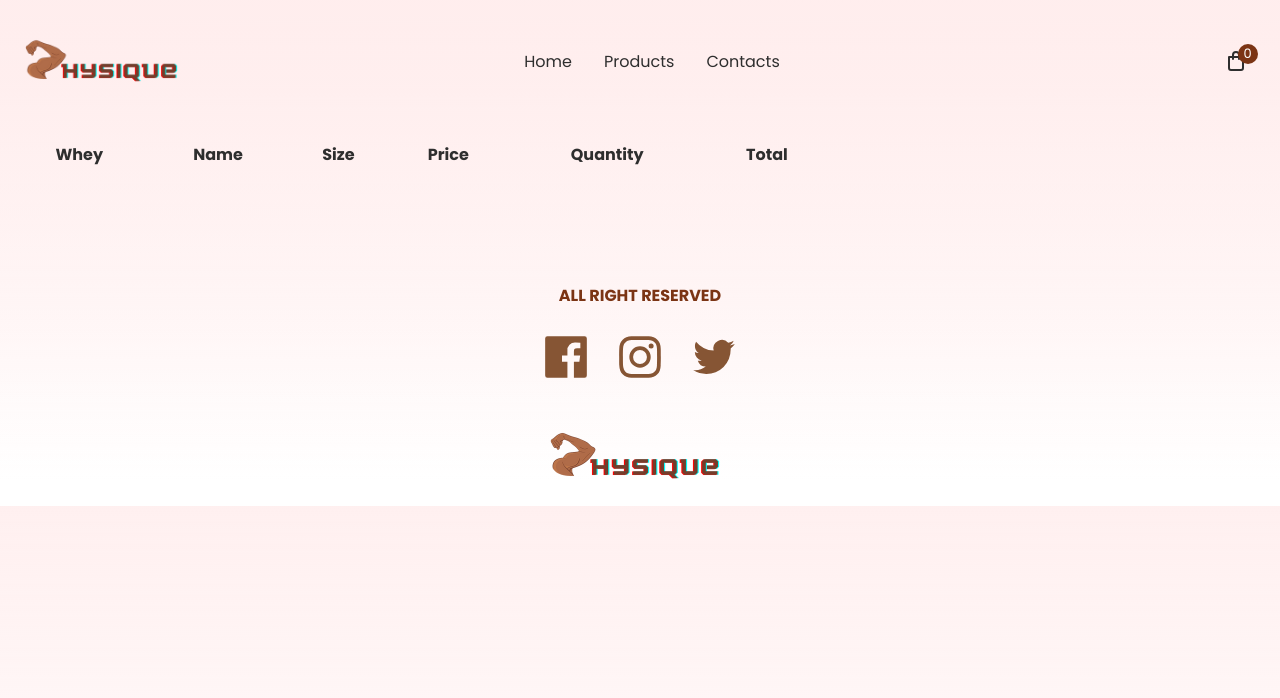
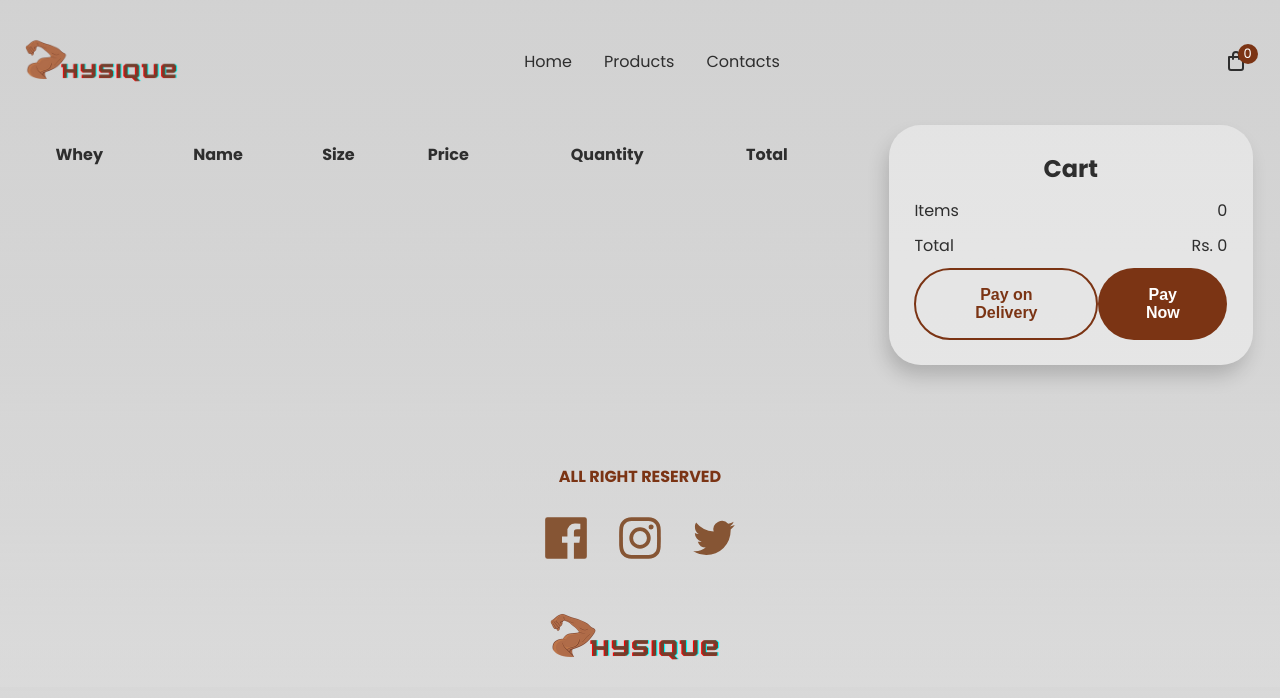
Before and after one commit to Vikashup2109/Physique, a Next.js app: page /cart in a window 1280 px wide. Shown: the top 698 px of the page. Built offline with nearby package versions, Linux system fonts and the light colour scheme.

Commit message:
Cart Modified Added Summary

```diff
--- a/components/header.jsx
+++ b/components/header.jsx
@@ -21,7 +21,8 @@ export default function Header() {
             {/* Mid Side */}
             <div>
                 <ul className={css.midSide}>
-                    <li>Home</li>
+                    <li>
+                        <Link href="/.." >Home</Link></li>
                     <li>Products</li>
                     <li>Contacts</li>
                 </ul>
--- a/pages/cart.js
+++ b/pages/cart.js
@@ -4,6 +4,7 @@ import css from "../styles/Cart.module.css"
 import { urlFor } from "../lib/client";
 import Image from "next/image";
 import toast, { Toaster } from "react-hot-toast";
+import EmptyCart from "../assets/EmptyCart.png"
 
 export default function Cart() {
     const CartData = useStore((state) => state.cart)
@@ -13,10 +14,13 @@ export default function Cart() {
         toast.error("Item Removed")
     }
 
+    const total = () => CartData.wheys.reduce((a,b) => a + b.quantity * b.price, 0)
+
+
     return (
         <Layout>
-            <div className={css.container}>
 
+            <div className={css.CartContainer}>
                 <div className={css.details}>
                     <table className={css.table}>
                         <thead>
@@ -82,9 +86,127 @@ export default function Cart() {
                 </div>
 
                 <div className={css.summary}>
-
+                    <span>Cart</span>
+                    <div className={css.CartSummary}>
+                        <div>
+                            <span>Items</span>
+                            <span>{CartData.wheys.length}</span>
+                        </div>
+                        <div>
+                            <span>Total</span>
+                            <span>Rs. {total()}</span>
+                        </div>
+                        <div className={css.buttons}>
+                            <button className="btn">Pay on Delivery</button>
+                            <button className="btn">Pay Now</button>
+                        </div>
+                    </div>
                 </div>
             </div>
+
+                {/* Ternary Operator */}
+                    {/* {(CartData.wheys.length > 0) ? */}
+                    {/* // <div></div> */}
+                            {/* CartData.wheys.map((whey, i) =>{
+
+                                const src = urlFor(whey.image).url()
+
+                                return (
+                                    <div className={css.CartContainer}>
+                                        <div className={css.details}>
+                                            <table className={css.table}>
+                                            <thead>
+                                                <th>Whey</th>
+                                                <th>Name</th>
+                                                <th>Size</th>
+                                                <th>Price</th>
+                                                <th>Quantity</th>
+                                                <th>Total</th>
+                                                <th></th>
+                                            </thead>
+                                            <tbody className={css.tableBody}>
+
+                                                        <tr key={i}>
+                                                            <td className={css.ImageTd}>
+                                                                <Image
+                                                                loader = {()=> src}
+                                                                src={src}
+                                                                alt=""
+                                                                objectFit = "cover"
+                                                                width={60}
+                                                                height={60}/>
+                                                            </td>
+
+                                                            <td>
+                                                                {whey.name}
+                                                            </td>
+
+                                                            <td>
+                                                                {
+                                                                    whey.size === 0 ?
+                                                                    "497 g" :
+                                                                    whey.size === 1 ?
+                                                                    "997 g" :
+                                                                    "1997g"
+                                                                }
+                                                            </td>
+
+                                                            <td>
+                                                                {whey.price}
+                                                            </td>
+
+                                                            <td>
+                                                                {whey.quantity}
+                                                            </td>
+
+                                                            <td>
+                                                                {whey.price * whey.quantity}
+                                                            </td>
+                                                            <td className={css.RemoveItem}
+                                                            onClick = {()=> handleRemoveItems(i)}
+                                                            >X</td>
+                                                        </tr>
+                                            </tbody>
+                                            </table>
+                                        </div>
+                                        <div className={css.summary}>
+                                            <span>Cart</span>
+                                            <div className={css.CartSummary}>
+                                                <div>
+                                                    <span>Items</span>
+                                                    <span>{CartData.wheys.length}</span>
+                                                </div>
+                                                <div>
+                                                    <span>Total</span>
+                                                    <span>Rs. {total()}</span>
+                                                </div>
+                                            </div> */}
+
+                                            {/* Payment Buttons */}
+                                            {/* <div className={css.buttons}>
+                                                <button className="btn">Pay on Delivery</button>
+                                                <button className="btn">Pay Now</button>
+                                            </div>
+                                        </div>
+                                    </div>
+                                )
+                                    })
+
+                        // </div>
+                    :
+                     <div className={css.EmptyCart}>
+                        <Image
+                        src={EmptyCart}
+                        alt= ""
+                        objectFit="cover"
+                         />
+                        <div className={css.EmptyCartText}>
+                        <span><span style={{color: "var(--themeBrown)"}}>See,</span>Your Cart is Getting Upset</span>
+                        <span>Let's add some items</span>
+                        <span>And make Your Cart <span style={{color: "var(--themeBrown)"}}>Happy</span></span>
+                        </div>
+                     </div>
+                    }            */}
             <Toaster />
         </Layout>
     )
--- a/pages/index.js
+++ b/pages/index.js
@@ -15,7 +15,7 @@ export default function Home({wheys}) {
         <Head>
           <title>PHYSIQUE | HOME</title>
           <meta name="description" content="Generated by create next app" />
-          <link rel="icon" href="/Logo.png" />
+          <link rel="icon" href="/Fevicon.png" />
         </Head>
         {/* body */}
         <main>
--- a/styles/Cart.module.css
+++ b/styles/Cart.module.css
@@ -1,8 +1,9 @@
-.container {
+.CartContainer {
     padding: 0.2rem;
     display: grid;
     grid-template-columns: 2.2fr 1fr;
     gap: 2rem;
+    /* position: ; */
 }
 
 .table {
@@ -28,9 +29,91 @@
 }
 
 .RemoveItem {
-    color: #F54748;
+    color: #f34242;
     /* font-weight: bold; */
     cursor: pointer;
     padding: 0;
     margin: 0;
 }
+
+.EmptyCart {
+    justify-content: center;
+    justify-items: center;
+    display: flex;
+    /* flex-direction: column; */
+    align-items: center;
+    gap: 5rem;
+}
+
+.EmptyCartText {
+    display: flex;
+    flex-direction: column;
+    justify-content: center;
+    align-items: center;
+    gap: 1rem;
+}
+
+.EmptyCartText > :nth-child(1) {
+    font-size: 2rem;
+    font-weight: bold;
+}
+
+.EmptyCartText > :nth-child(2) {
+    font-size: 1.5rem;
+    font-weight: bold;
+    color: var(--themeBrown);
+}
+
+.EmptyCartText > :nth-child(3)> span {
+    opacity: 100%;
+}
+
+.EmptyCartText > :nth-child(3) {
+    font-size: 2rem;
+    font-weight: bold;
+    color: --gray;
+    opacity: 90%;
+}
+
+.summary {
+    margin-right: 1.5rem;
+    display: flex;
+    flex-direction: column;
+    align-items: center;
+    justify-content: space-between;
+    height: 15rem;
+    padding: 1.6rem;
+    background-color: rgba(255, 255, 255, 0.38);
+    box-shadow: var(--shadow);
+    border-radius: 2rem;
+}
+
+.summary > span {
+    font-weight: bold;
+    font-size: 1.5rem;
+}
+
+.CartSummary{
+    width: 100%;
+    display: flex;
+    flex-direction: column;
+    gap: 0.6rem;
+}
+
+.CartSummary > div {
+    display: flex;
+    justify-content: space-between;
+}
+
+.buttons > * {
+    font-size: 1rem;
+    padding-left: 2rem;
+    padding-right: 2rem;
+    font-weight: bold;
+}
+
+.buttons > :nth-child(1) {
+    background-color: transparent;
+    color: var(--themeBrown);
+    border: 2px solid var(--themeBrown);
+}
--- a/styles/Header.module.css
+++ b/styles/Header.module.css
@@ -24,7 +24,7 @@
 }
 .midSide>li:hover{
     cursor: pointer;
-    color: var(--themeRed);
+    color: var(--themeBrown);
 }
 
 .rightSide{
--- a/styles/globals.css
+++ b/styles/globals.css
@@ -17,10 +17,8 @@ body {
   --pink: #FDECEC;
   --gray: #828282;
   --shadow: -4px 12px 20px -2px rgba(0, 0, 0, 0.19);
-  --background-color:  linear-gradient(180deg, rgba(255, 237, 237, 0.85) 0%, rgba(255, 255, 255, 0) 30rem);
-  --cartBack : rgba(255, 255, 255, 0.38);
+  --background-color:  linear-gradient(180deg, rgba(209, 209, 209, 0.85) 0%, rgba(244, 244, 244, 0) 120rem);
 }
-
 
 /* width */
 ::-webkit-scrollbar {
@@ -33,7 +31,7 @@ body {
 
 /* Handle */
 ::-webkit-scrollbar-thumb {
-  background: var(--themeRed);
+  background: var(--themeBrown);
   border-radius: 1rem;
 }
 
```
